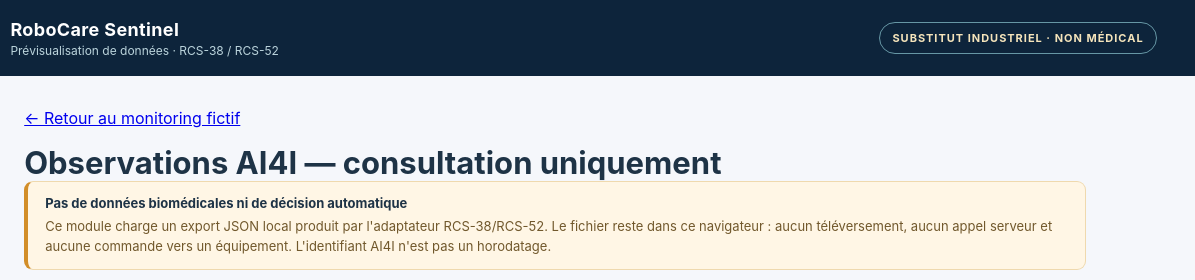
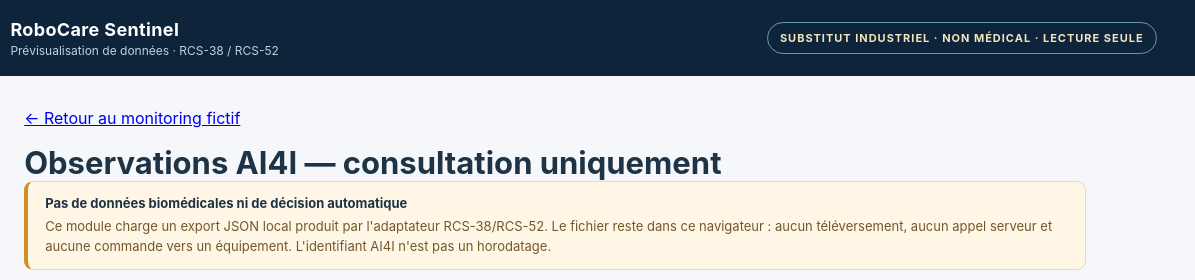
Before and after one commit to GemimaOndele/Generative-ai-and-diffusion-models-project, a plain HTML site: page frontend/monitoring/ai4i_preview.html in a window 1280 px wide. Shown: the top 280 px of the page, 85-1280 px from the left. Drawn offline with Linux system fonts and the light colour scheme.

Commit message:
fix(RCS-38): afficher lecture seule dans le bandeau AI4I

```diff
--- a/frontend/monitoring/ai4i_preview.html
+++ b/frontend/monitoring/ai4i_preview.html
@@ -11,7 +11,7 @@
 <header class="masthead">
   <div class="brand"><span class="brand-symbol" aria-hidden="true">R</span>
   <div><strong>RoboCare Sentinel</strong><small>Prévisualisation de données · RCS-38 / RCS-52</small></div></div>
-  <div class="demo-label">SUBSTITUT INDUSTRIEL · NON MÉDICAL</div>
+  <div class="demo-label">SUBSTITUT INDUSTRIEL · NON MÉDICAL · LECTURE SEULE</div>
 </header>
 <main id="main" style="max-width:1100px;margin:2rem auto;padding:0 1.2rem">
   <p><a href="./index.html">← Retour au monitoring fictif</a></p>
```
